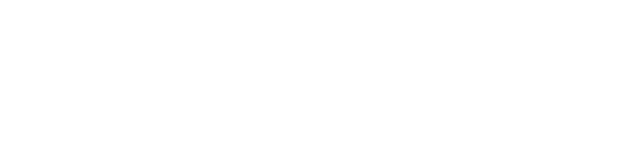
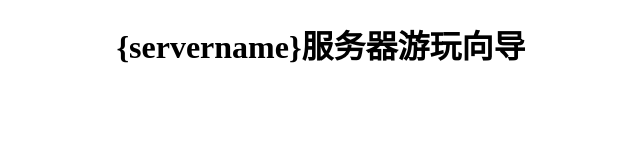
Before and after one commit to TellToday/telltoday.github.io, a plain HTML site: page index.html in a window 1280 px wide. Shown: the whole page, without its empty margins (319-959 px from the left). Drawn offline with Linux system fonts and the light colour scheme.

Commit message:
Update index.html
h1

```diff
--- a/index.html
+++ b/index.html
@@ -9,4 +9,7 @@
       }
     </style>
   </head>
+  <body>
+    <h1>{servername}服务器游玩向导</h1>
+  </body>
 </html>
```
